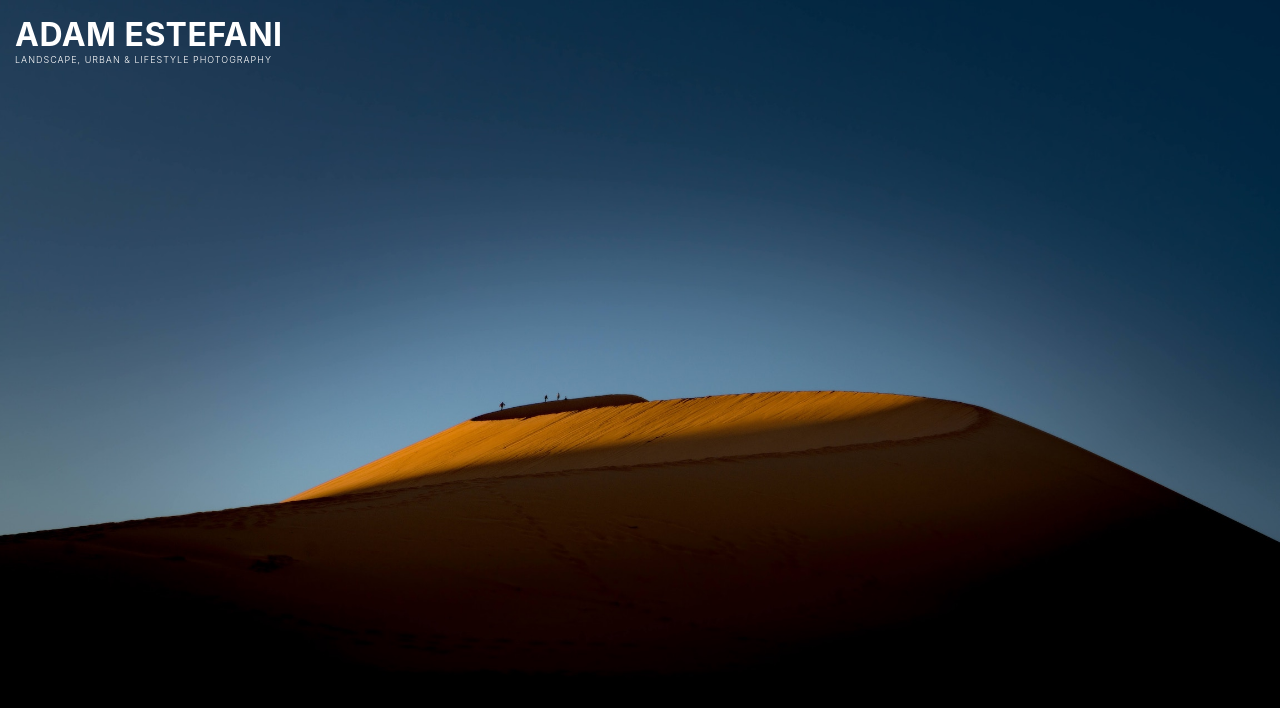
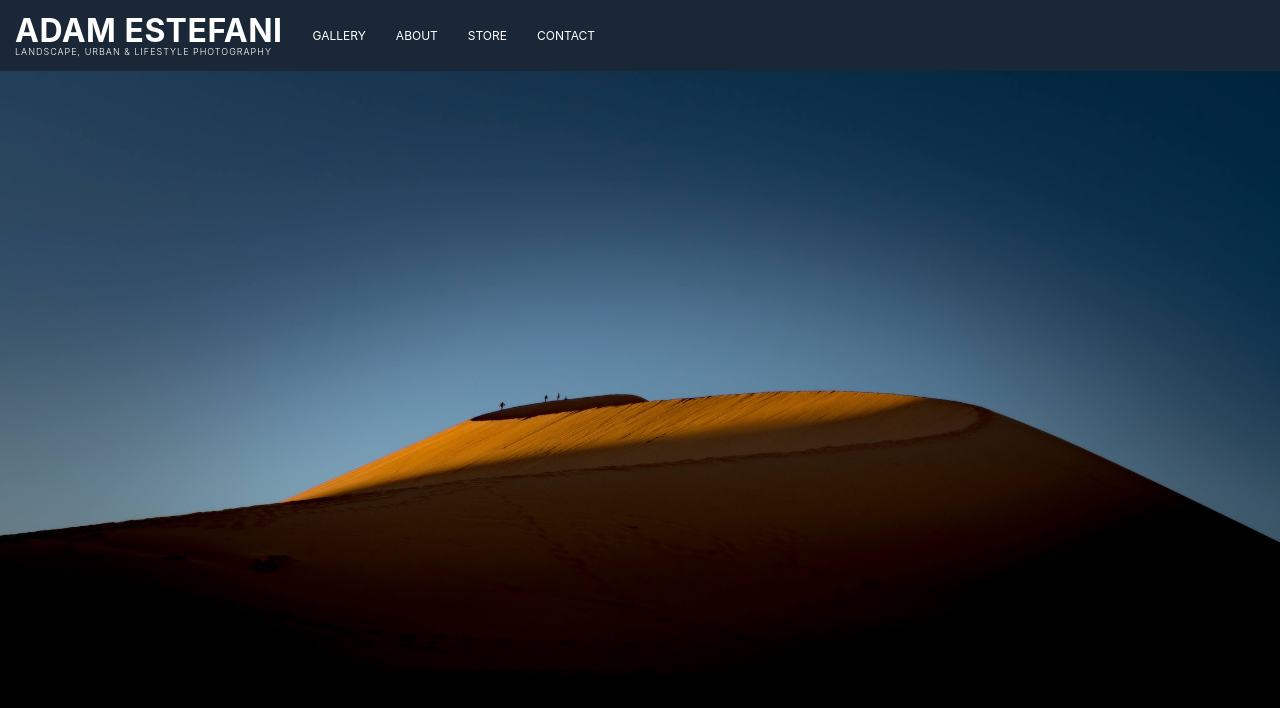
Before and after one commit to adamestefani/ae-website, a React (Create React App) app: page /#/ in a window 1280 px wide. Shown: the top 708 px of the page. Built offline with nearby package versions, Linux system fonts and the light colour scheme.

Commit message:
Change CSS structure. Add router for menu links.

```diff
--- a/package.json
+++ b/package.json
@@ -5,6 +5,7 @@
   "dependencies": {
     "react": "^16.7.0",
     "react-dom": "^16.7.0",
+    "react-router-dom": "^4.3.1",
     "react-scripts": "2.1.2"
   },
   "scripts": {
--- a/src/component/App.js
+++ b/src/component/App.js
@@ -3,7 +3,7 @@ import Header from './Header/Header'
 import Body from './Body/Body'
 
 export default class App extends React.Component {
-  render () {
+  render() {
     return (
       <div>
         <Header/>
--- a/src/component/Body/Body.js
+++ b/src/component/Body/Body.js
@@ -1,10 +1,15 @@
 import React from 'react'
 import BackgroundImage from './BackgroundImage'
+import {Route} from 'react-router-dom'
+import Gallery from './Gallery'
 
 export default class App extends React.Component {
   render() {
     return (
-      <BackgroundImage/>
+      <div>
+        <Route exact path={'/'} component={BackgroundImage}/>
+        <Route path={'/gallery'} component={Gallery}/>
+      </div>
     )
   }
 }
--- /dev/null
+++ b/src/component/Body/Gallery.js
@@ -0,0 +1,11 @@
+import React from 'react'
+
+export default class Gallery extends React.Component {
+  render() {
+    return (
+      <div>
+        <h1 className={'page-title'}>Gallery</h1>
+      </div>
+    )
+  }
+}
--- a/src/component/Header/Header.js
+++ b/src/component/Header/Header.js
@@ -1,11 +1,13 @@
 import React from 'react'
 import HeaderHomeLogo from './HeaderHomeLogo'
+import HeaderMenuLinks from './HeaderMenuLinks'
 
 export default class Header extends React.Component {
-  render () {
+  render() {
     return (
-      <div>
+      <div className={'header-area'}>
         <HeaderHomeLogo/>
+        <HeaderMenuLinks/>
       </div>
     )
   }
--- a/src/component/Header/HeaderHomeLogo.js
+++ b/src/component/Header/HeaderHomeLogo.js
@@ -1,7 +1,9 @@
 import React from 'react'
+import {NavLink} from 'react-router-dom'
 
 const homeStyle = {
-  float: 'left',
+  display: 'flex',
+  alignItems: 'center',
   padding: '15px',
 }
 
@@ -28,12 +30,12 @@ export default class HeaderHomeLogo extends React.Component {
   render() {
     return (
       <div style={homeStyle}>
-        <a href={'/'}>
+        <NavLink to={'/'}>
           <h1 style={homeNameStyle}>
             adam estefani
             <span style={homeSubtitleStyle}>landscape, urban & lifestyle photography</span>
           </h1>
-        </a>
+        </NavLink>
       </div>
     )
   }
--- /dev/null
+++ b/src/component/Header/HeaderMenuLinks.js
@@ -0,0 +1,17 @@
+import React from 'react'
+import {NavLink} from 'react-router-dom'
+
+export default class HeaderMenuLinks extends React.Component {
+  render() {
+    return (
+      <div className={'menu-links'}>
+        <div className={'menu-links-item'}>
+          <NavLink to={'/gallery'}>Gallery</NavLink>
+        </div>
+        <div className={'menu-links-item'}>About</div>
+        <div className={'menu-links-item'}>Store</div>
+        <div className={'menu-links-item'}>Contact</div>
+      </div>
+    )
+  }
+}
--- a/src/index.css
+++ b/src/index.css
@@ -6,6 +6,8 @@ body {
     sans-serif;
   -webkit-font-smoothing: antialiased;
   -moz-osx-font-smoothing: grayscale;
+  line-height: 1;
+  background-color: rgb(41, 64, 89);
 }
 
 code {
@@ -16,3 +18,38 @@ code {
 a {
   text-decoration: none;
 }
+
+.menu-links {
+  display: flex;
+  align-items: center;
+  justify-content: end;
+  /*float: right;*/
+  /*padding: 22px 0px 0px 0px;*/
+  text-transform: uppercase;
+  color: rgb(255, 255, 255);
+  font-size: 12px;
+}
+
+.menu-links-item {
+  margin: 0px 15px 0px 15px;
+}
+
+.menu-links-item a {
+  color: white;
+  transition: color .2s;
+}
+
+.menu-links-item a:hover {
+  color: gray;
+}
+
+.header-area {
+  display: flex;
+  z-index: 1;
+  height: auto;
+  background-color: rgb(25, 39, 54);
+}
+
+.page-title {
+
+}
--- a/src/index.js
+++ b/src/index.js
@@ -1,12 +1,18 @@
-import React from 'react';
-import ReactDOM from 'react-dom';
-import './index.css';
-import App from './component/App';
-import * as serviceWorker from './serviceWorker';
+import React from 'react'
+import ReactDOM from 'react-dom'
+import './index.css'
+import App from './component/App'
+import * as serviceWorker from './serviceWorker'
+import {HashRouter} from 'react-router-dom'
 
-ReactDOM.render(<App />, document.getElementById('root'));
+ReactDOM.render(
+  <HashRouter>
+    <App/>
+  </HashRouter>,
+  document.getElementById('root')
+)
 
 // If you want your app to work offline and load faster, you can change
 // unregister() to register() below. Note this comes with some pitfalls.
 // Learn more about service workers: http://bit.ly/CRA-PWA
-serviceWorker.unregister();
+serviceWorker.unregister()
```
Also changed, not shown: 1 other file (tests, documents, lock files or other folders).
